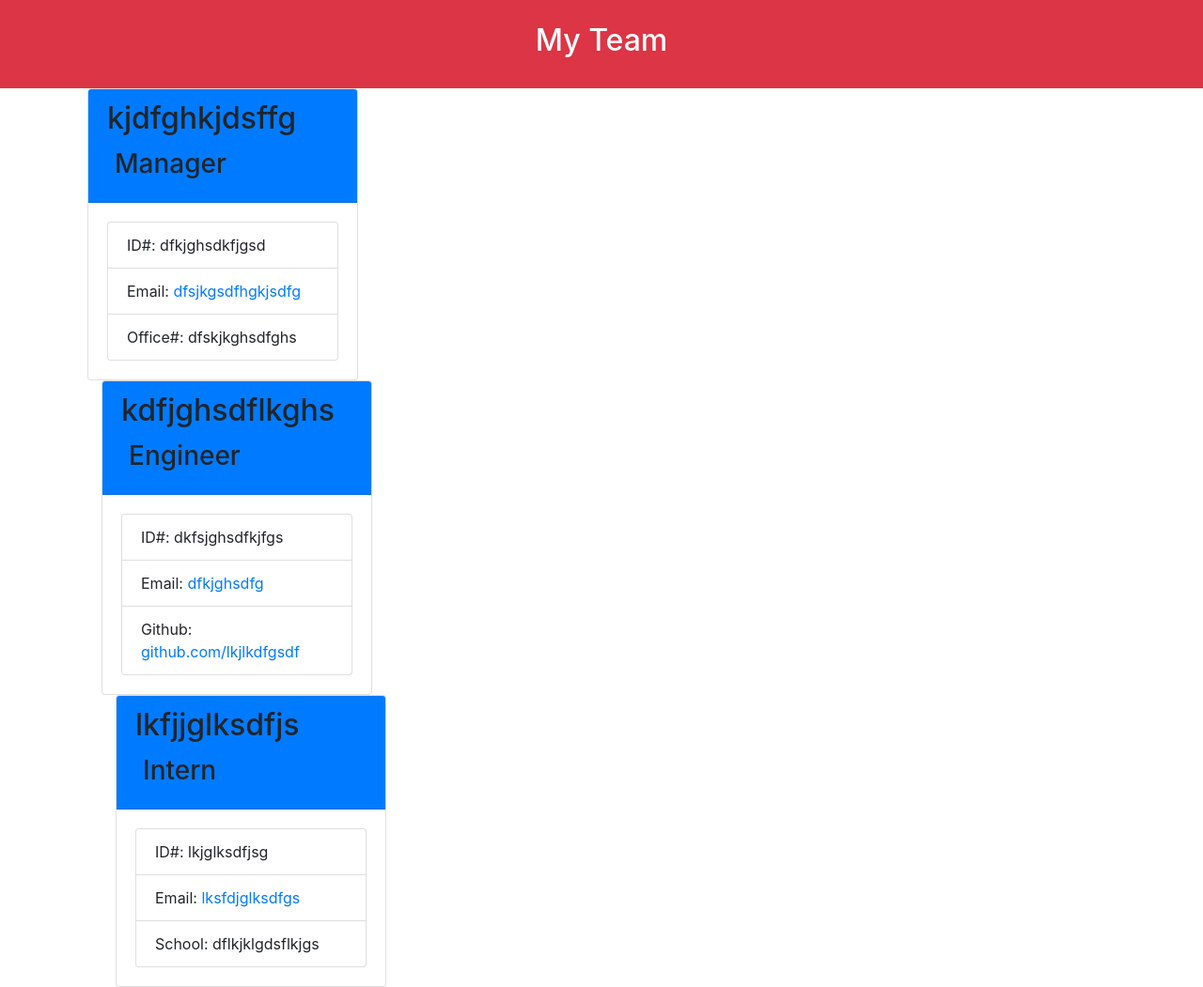
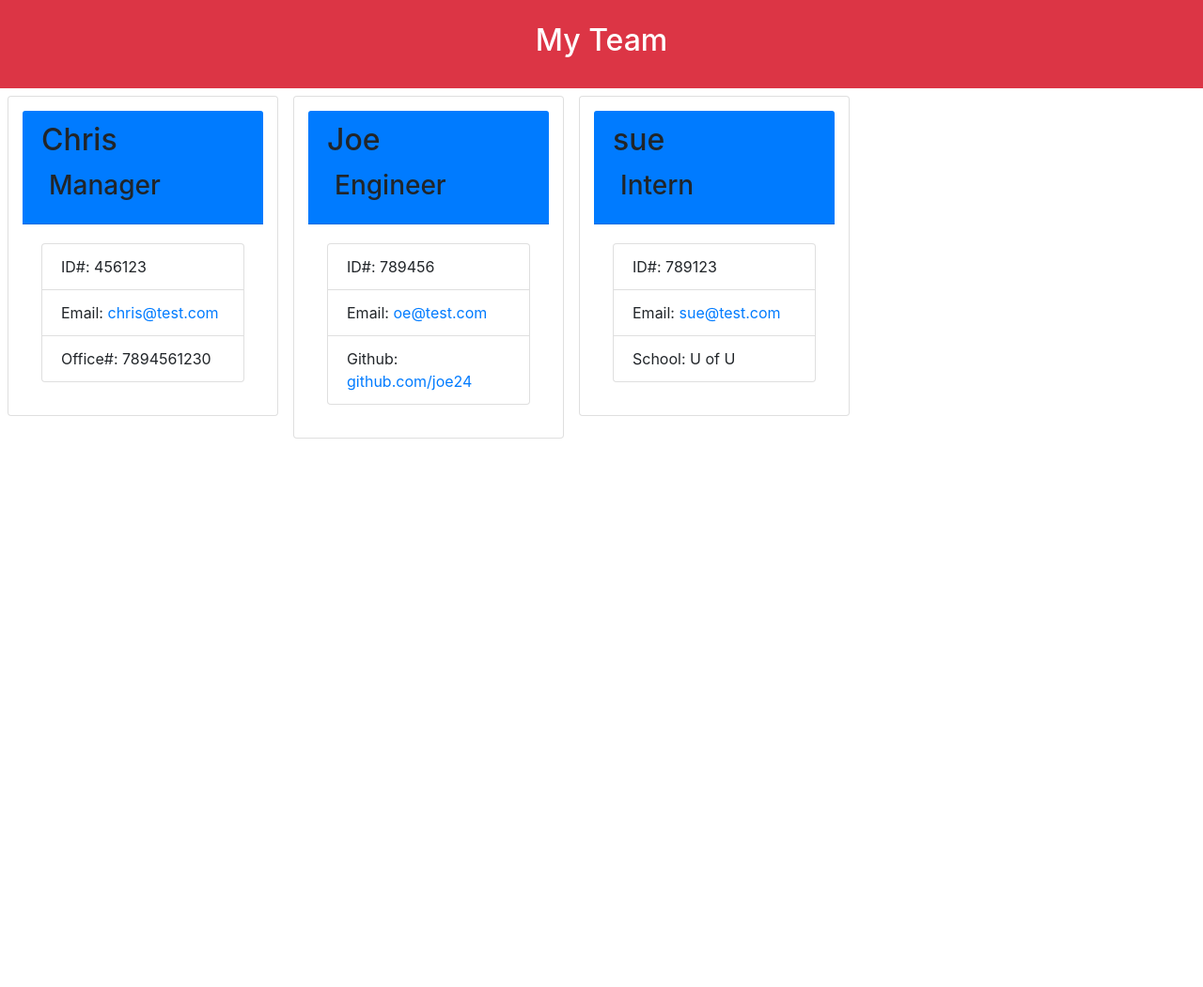
Before and after one commit to hadleyc15/team-profile-generator, a website: page team.html in a window 1280 px wide. Shown: the whole page at 94% size. After the commit the page ends 800 px from the top, so only its background shows below. Drawn offline with nearby package versions, Linux system fonts and the light colour scheme.

Commit message:
updates in an attempt to get the styling right as well as put everything in its correct folders

```diff
--- /dev/null
+++ b/assets/style.css
@@ -0,0 +1,4 @@
+.card {
+    float: left;
+    padding: 15px;
+}
--- a/team.html
+++ b/team.html
@@ -5,6 +5,7 @@
             <meta charset="UTF-8">
             <meta name="viewport" content="width=device-width, initial-scale=1.0">
             <meta http-equiv="X-UA-Compatible" content="ie=edge">
+            <link rel="stylesheet" href="./assets/style.css">
             <link rel="stylesheet" href="https://stackpath.bootstrapcdn.com/bootstrap/4.5.0/css/bootstrap.min.css"
             integrity="sha384-9aIt2nRpC12Uk9gS9baDl411NQApFmC26EwAOH8WgZl5MYYxFfc+NcPb1dKGj7Sk" crossorigin="anonymous">
             <title>Team Profile Generator</title>
@@ -14,14 +15,6 @@
 
             <div class="container-fluid bg-danger text-white text-center py-4">
                 <h2>My Team</h2>
-            </div>
-
-            <div class="container">
-                <div class="row mx-2 justify-content-center" id="TeamCards">
-
-
-
-                </div>
             </div>
 
             <script src="https://code.jquery.com/jquery-3.2.1.slim.min.js"
@@ -36,43 +29,43 @@
     </body>
 
     </html>
-            <div class="container">
-        <div class="card mx-2" style="width: 18rem;" id="TeamCards">
+
+        <div class="card m-2" style="width: 18rem;" id="TeamCards">
             <div class="card-header bg-primary">
-                <h2 class="card-title">kjdfghkjdsffg</h2>
+                <h2 class="card-title">Chris</h2>
                 <h3 class="card-title"><i class="fas fa-mug-hot mr-2"></i>Manager</h3>
             </div>
             <div class="card-body">
                 <ul class="list-group">
-                    <li class="list-group-item">ID#: dfkjghsdkfjgsd</li>
-                    <li class="list-group-item">Email: <a href="mailto:dfsjkgsdfhgkjsdfg">dfsjkgsdfhgkjsdfg</a></li>
-                    <li class="list-group-item">Office#: dfskjkghsdfghs</li>
+                    <li class="list-group-item">ID#: 456123</li>
+                    <li class="list-group-item">Email: <a href="mailto:chris@test.com">chris@test.com</a></li>
+                    <li class="list-group-item">Office#: 7894561230</li>
                 </ul>
             </div>
-         </div><div class="container">
-        <div class="card mx-2" style="width: 18rem;" id="TeamCards">
+         </div>
+        <div class="card m-2" style="width: 18rem;" id="TeamCards">
             <div class="card-header bg-primary">
-                <h2 class="card-title">kdfjghsdflkghs</h2>
+                <h2 class="card-title">Joe</h2>
                 <h3 class="card-title"><i class="fas fa-glasses mr-2"></i>Engineer</h3>
             </div>
             <div class="card-body">
                 <ul class="list-group">
-                    <li class="list-group-item">ID#: dkfsjghsdfkjfgs</li>
-                    <li class="list-group-item">Email: <a href="mailto:dfkjghsdfg">dfkjghsdfg</a></li>
-                    <li class="list-group-item">Github: <a href="github.com/ lkjlkdfgsdf">github.com/lkjlkdfgsdf</a></li>
+                    <li class="list-group-item">ID#: 789456</li>
+                    <li class="list-group-item">Email: <a href="mailto:oe@test.com">oe@test.com</a></li>
+                    <li class="list-group-item">Github: <a href="github.com/ joe24">github.com/joe24</a></li>
                 </ul>
             </div>
-         </div><div class="container">
-        <div class="card mx-2" style="width: 18rem;" id="TeamCards">
+         </div>
+        <div class="card m-2" style="width: 18rem;" id="TeamCards">
             <div class="card-header bg-primary">
-                <h2 class="card-title">lkfjjglksdfjs</h2>
+                <h2 class="card-title">sue</h2>
                 <h3 class="card-title"><i class="fas fa-user-graduate mr-2"></i>Intern</h3>
             </div>
             <div class="card-body">
                 <ul class="list-group">
-                    <li class="list-group-item">ID#: lkjglksdfjsg</li>
-                    <li class="list-group-item">Email: <a href="mailto:lksfdjglksdfgs">lksfdjglksdfgs</a></li>
-                    <li class="list-group-item">School: dflkjklgdsflkjgs</li>
+                    <li class="list-group-item">ID#: 789123</li>
+                    <li class="list-group-item">Email: <a href="mailto:sue@test.com">sue@test.com</a></li>
+                    <li class="list-group-item">School: U of U</li>
                 </ul>
             </div>
          </div>
```
Also changed, not shown: index.js (+37 -4 lines), tests/employee.test.js (renamed from lib/employee.test.js, +1 -1 lines), tests/engineer.test.js (renamed from lib/engineer.test.js, +1 -1 lines), tests/intern.test.js (renamed from lib/intern.test.js, +1 -1 lines), tests/manager.test.js (renamed from lib/manager.test.js, +1 -1 lines), output/template.js.
